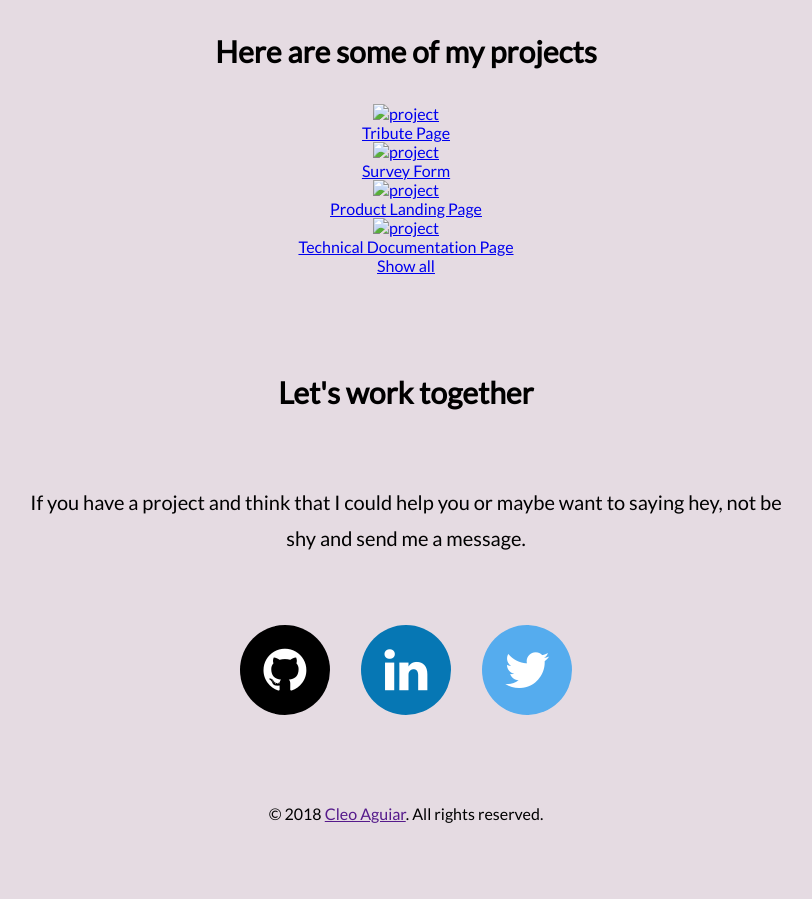
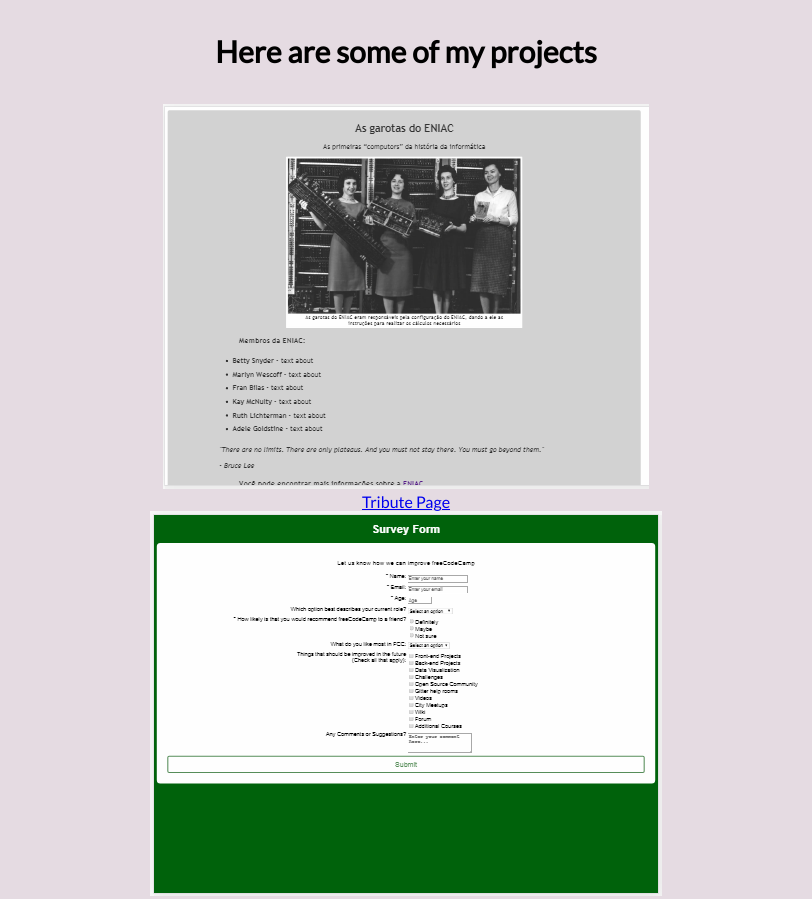
Before and after one commit to CleoAguiar/cleoaguiar.github.io, a plain HTML site: page index.html in a window 1280 px wide. Shown: the part 824-1723 px from the top of the page, without its empty margins (234-1046 px from the left). Before the commit the page ends 1667 px from the top, so only its background shows below. Drawn offline with Linux system fonts and the light colour scheme.

Commit message:
feat: add images

```diff
--- a/index.html
+++ b/index.html
@@ -26,25 +26,25 @@
 
 			<!-- Project 1 -->
 			<a class="project-title" href="https://cleoaguiar.github.io/tribute-page" target="_blank">
-				<img class="project-picture" src="" alt="project">
+				<img class="project-picture" src="img/tribute-page.png" alt="project">
 				<div class="project-title">Tribute Page</div>
 			</a>
 
 			<!-- Project 2 -->
 			<a class="project-title" href="https://cleoaguiar.github.io/survey-form" target="_blank">
-				<img class="project-picture" src="" alt="project">
+				<img class="project-picture" src="img/survey-form.png" alt="project">
 				<div class="project-title">Survey Form</div>
 			</a>
 
 			<!-- Project 3 -->
 			<a class="project-title" href="https://cleoaguiar.github.io/product-landing-page" target="_blank">
-				<img class="project-picture" src="" alt="project">
+				<img class="project-picture" src="img/product-landing-page.png" alt="project">
 				<div class="project-title">Product Landing Page</div>
 			</a>
 
 			<!-- Project 4 -->
 			<a class="project-title" href="https://cleoaguiar.github.io/technical-documentation-page" target="_blank">
-				<img class="project-picture" src="" alt="project">
+				<img class="project-picture" src="img/tec-doc-page.png" alt="project">
 				<div class="project-title">Technical Documentation Page</div>
 			</a>
 
```
Also changed, not shown: img/product-landing-page.png (added), img/survey-form.png (added), img/tec-doc-page.png (added), img/tribute-page.png (added).
